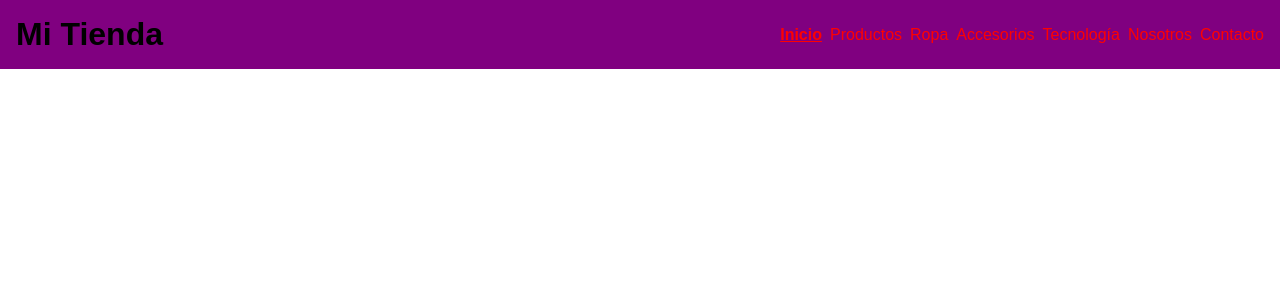
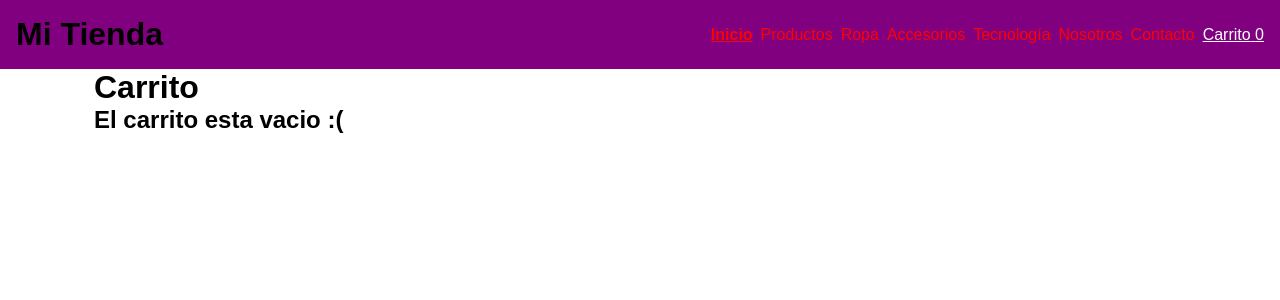
Before and after one commit to JonathanS94/proyecto-react, a React (Create React App) app: page /carrito in a window 1280 px wide. Shown: the top 300 px of the page. Built offline with nearby package versions, Linux system fonts and the light colour scheme.

Commit message:
fear:[PR-08][Jonathan]Implemetacion Contexto y LocalStorage

```diff
--- a/src/App.jsx
+++ b/src/App.jsx
@@ -5,21 +5,29 @@
 import Contacto from "./components/Contacto";
 import "./main.css";
 import { BrowserRouter, Route, Routes } from "react-router-dom";
+import { CartProvider } from "./context/CartContext";
+import Carrito from "./components/Carrito";
 
 function App() {
 	return (
 		<div>
+			<CartProvider>
 				<BrowserRouter>
 					<Navbar />
 					<Routes>
 						<Route path="/" element={<ItemListContainer />} />
 						<Route path="/item/:id" element={<ItemDetailContainer />} />
 						<Route path="/productos" element={<ItemListContainer />} />
-					<Route path="/productos/:categoria" element={<ItemListContainer />} />
+						<Route
+							path="/productos/:categoria"
+							element={<ItemListContainer />}
+						/>
 						<Route path="/nosotros" element={<Nosotros />} />
 						<Route path="/contacto" element={<Contacto />} />
+						<Route path="/carrito" element={<Carrito />} />
 					</Routes>
 				</BrowserRouter>
+			</CartProvider>
 		</div>
 	);
 }
--- /dev/null
+++ b/src/components/Carrito.jsx
@@ -0,0 +1,34 @@
+import { useContext } from "react";
+import { CartContext } from "../context/CartContext";
+
+const Carrito = () => {
+	const { carrito, precioTotal, vaciarCarrito } = useContext(CartContext);
+	const handleVaciar = () => {
+		vaciarCarrito();
+	};
+	return (
+		<div className="container">
+			<h1 className="main title">Carrito</h1>
+			{carrito.map((prod) => (
+				<div key={prod.id}>
+					<h2>{prod.nombre}</h2>
+					<p>Precio Unitario: ${prod.precio}</p>
+					<p>Precio Total: ${prod.precio * prod.cantidad}</p>
+					<p>Cantidad: {prod.cantidad}</p>
+					<br />
+					<br />
+				</div>
+			))}
+			{carrito.length > 0 ? (
+				<>
+					<h2>Precio Total: ${precioTotal()}</h2>
+					<button onClick={handleVaciar}>Vaciar Carrito</button>
+				</>
+			) : (
+				<h2> El carrito esta vacio :( </h2>
+			)}
+		</div>
+	);
+};
+
+export default Carrito;
--- /dev/null
+++ b/src/components/CartWidget.jsx
@@ -0,0 +1,17 @@
+import React, { useContext } from "react";
+import { CartContext } from "../context/CartContext";
+import { Link } from "react-router-dom";
+
+const CardWidget = () => {
+	const { cantidadEnCarrito } = useContext(CartContext);
+	return (
+		<div>
+			<Link className="menu-link" to="/carrito">
+				Carrito
+				<span className="numerito cartwidget"> {cantidadEnCarrito()}</span>
+			</Link>
+		</div>
+	);
+};
+
+export default CardWidget;
--- a/src/components/ItemDetail.jsx
+++ b/src/components/ItemDetail.jsx
@@ -1,7 +1,13 @@
+import { useState, useContext } from "react";
+import { toCapital } from "../helpers/toCapital";
 import ItemCount from "./ItemCount";
-import { useState } from "react";
+import { CartContext } from "../context/CartContext";
 
 const ItemDetail = ({ item }) => {
+	const { carrito, agregarAlCarrito } = useContext(CartContext);
+
+	console.log(carrito);
+
 	const [cantidad, setCantidad] = useState(1);
 
 	const handleRestar = () => {
@@ -11,9 +17,6 @@
 	};
 	const handleSumar = () => {
 		cantidad < item.stock && setCantidad(cantidad + 1);
-	};
-	const handleAgregar = () => {
-		console.log({ ...item, cantidad });
 	};
 
 	return (
@@ -29,7 +32,7 @@
 						cantidad={cantidad}
 						handleSumar={handleSumar}
 						handleRestar={handleRestar}
-						handleAgregar={handleAgregar}
+						handleAgregar={() => agregarAlCarrito(item, cantidad)}
 					/>
 				</div>
 			</div>
--- a/src/components/Navbar.jsx
+++ b/src/components/Navbar.jsx
@@ -1,5 +1,6 @@
 import React from "react";
 import { Link } from "react-router-dom";
+import CardWidget from "./CartWidget";
 
 const Navbar = () => {
 	return (
@@ -43,6 +44,9 @@
 							Contacto
 						</Link>
 					</li>
+					<li>
+						<CardWidget />
+					</li>
 				</ul>
 			</nav>
 		</header>
--- /dev/null
+++ b/src/context/CartContext.jsx
@@ -0,0 +1,54 @@
+import { createContext, useEffect, useState } from "react";
+
+export const CartContext = createContext();
+const carritoInicial = JSON.parse(localStorage.getItem("carrito")) || [];
+
+export const CartProvider = ({ children }) => {
+	const [carrito, setCarrito] = useState(carritoInicial);
+
+	const agregarAlCarrito = (item, cantidad) => {
+		const itemAgregado = { ...item, cantidad };
+
+		const nuevoCarrito = [...carrito];
+		const estaEnElCarrito = nuevoCarrito.find(
+			(producto) => producto.id === itemAgregado.id,
+		);
+
+		if (estaEnElCarrito) {
+			estaEnElCarrito.cantidad += cantidad;
+		} else {
+			nuevoCarrito.push(itemAgregado);
+		}
+		setCarrito(nuevoCarrito);
+	};
+
+	const cantidadEnCarrito = () => {
+		return carrito.reduce((acc, prod) => acc + prod.cantidad, 0);
+	};
+
+	const precioTotal = () => {
+		return carrito.reduce((acc, prod) => acc + prod.cantidad * prod.precio, 0);
+	};
+
+	const vaciarCarrito = () => {
+		setCarrito([]);
+	};
+
+	useEffect(() => {
+		localStorage.setItem("carrito", JSON.stringify(carrito));
+	}, [carrito]);
+
+	return (
+		<CartContext.Provider
+			value={{
+				carrito,
+				agregarAlCarrito,
+				cantidadEnCarrito,
+				precioTotal,
+				vaciarCarrito,
+			}}
+		>
+			{children}
+		</CartContext.Provider>
+	);
+};
```
Lines whose indentation alone changed are shown as unchanged.
